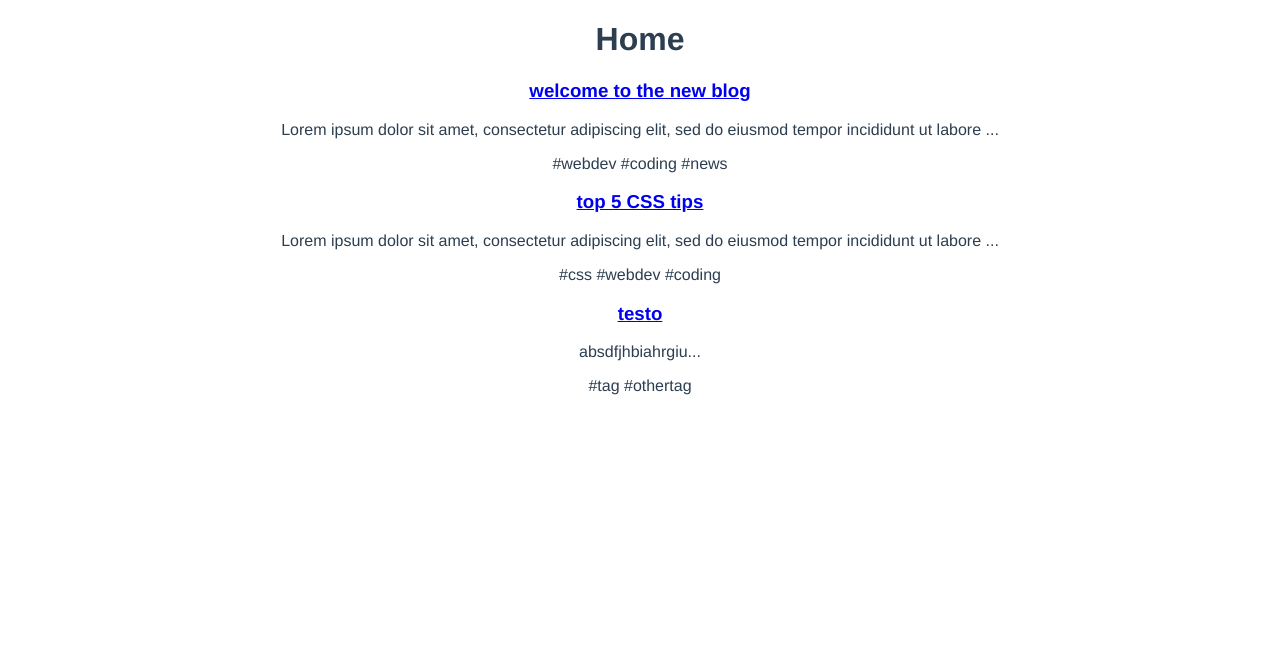
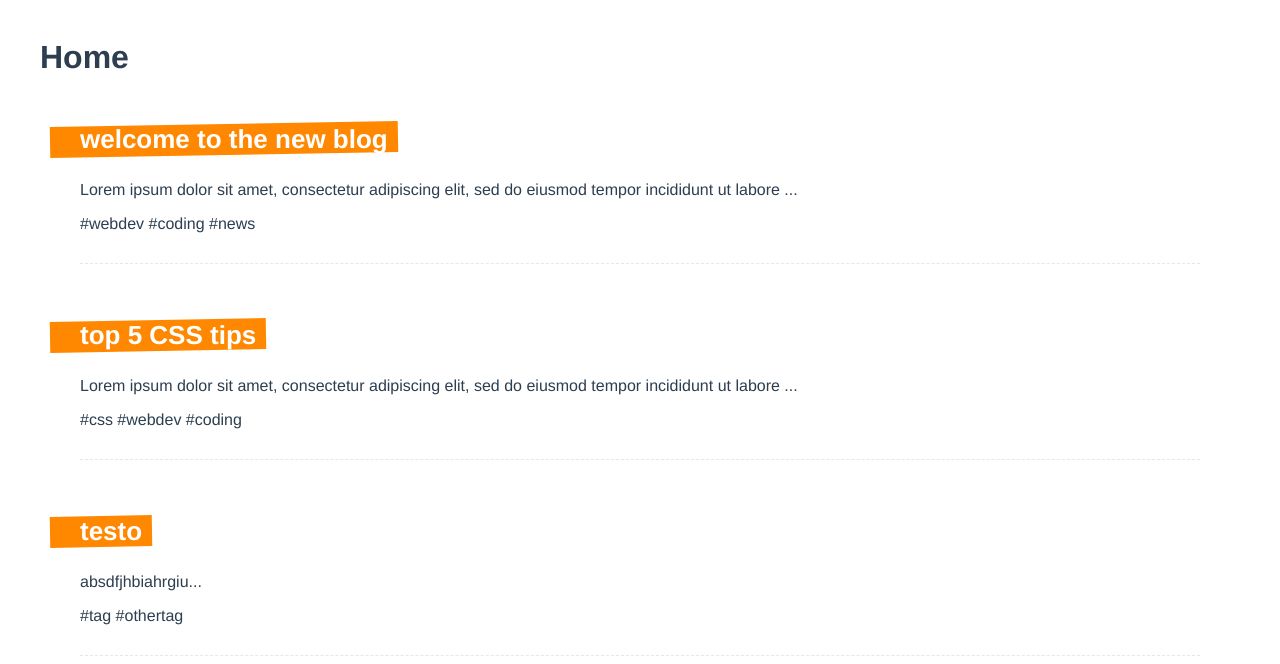
Before and after one commit to PetitChampi/greenhouse-blog, a Vue app: page / in a window 1280 px wide. Shown: the top 664 px of the page. Built offline with nearby package versions, Linux system fonts and the light colour scheme; data requests are answered from the project's data file.

Commit message:
extra styling

```diff
--- a/src/App.vue
+++ b/src/App.vue
@@ -7,7 +7,6 @@
   font-family: Avenir, Helvetica, Arial, sans-serif;
   -webkit-font-smoothing: antialiased;
   -moz-osx-font-smoothing: grayscale;
-  text-align: center;
   color: #2c3e50;
 }
 </style>
--- a/src/components/SinglePost.vue
+++ b/src/components/SinglePost.vue
@@ -26,5 +26,29 @@
 </script>
 
 <style>
-
+.post {
+  margin: 0 40px 30px;
+  padding-bottom: 30px;
+  border-bottom: 1px dashed #e7e7e7;
+}
+.post h3 {
+  display: inline-block;
+  position: relative;
+  font-size: 26px;
+  color: white;
+  margin-bottom: 10px;
+  max-width: 400px;
+}
+.post h3::before {
+  content: "";
+  display: block;
+  width: 100%;
+  height: 100%;
+  background: #ff8800;
+  position: absolute;
+  z-index: -1;
+  padding-right: 40px;
+  left: -30px;
+  transform: rotateZ(-1deg);
+}
 </style>
--- a/src/views/HomeView.vue
+++ b/src/views/HomeView.vue
@@ -28,3 +28,11 @@
   }
 }
 </script>
+
+<style>
+.home {
+  max-width: 1200px;
+  margin: 0 auto;
+  padding: 10px;
+}
+</style>
```
